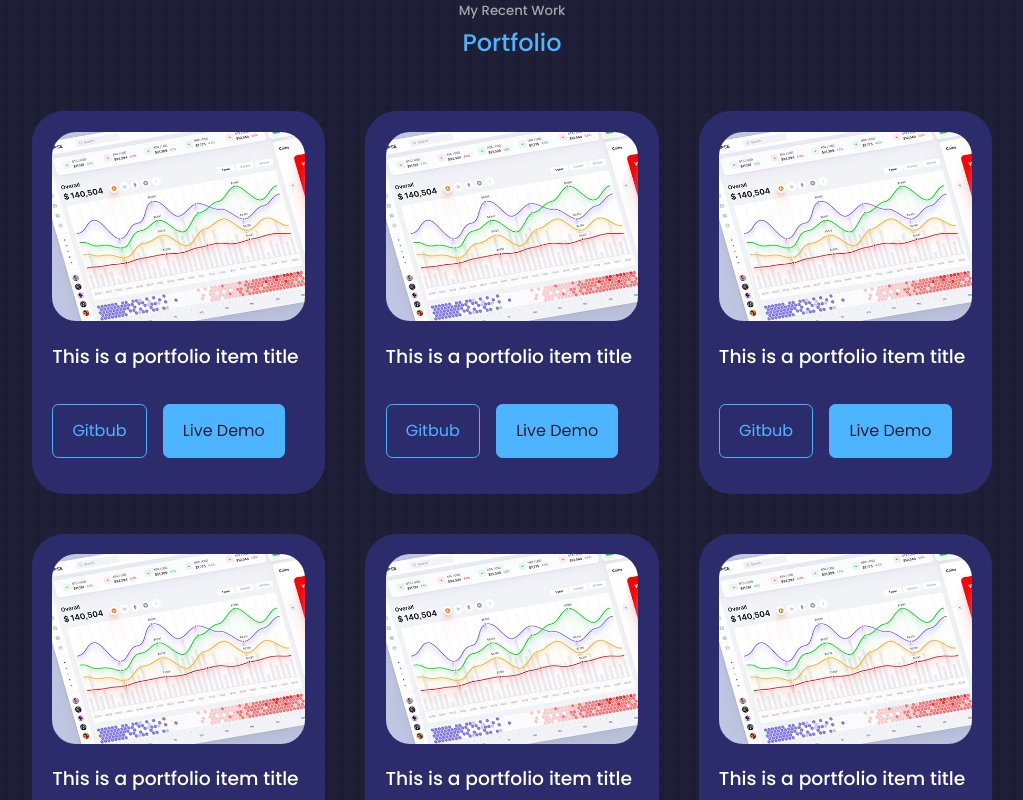
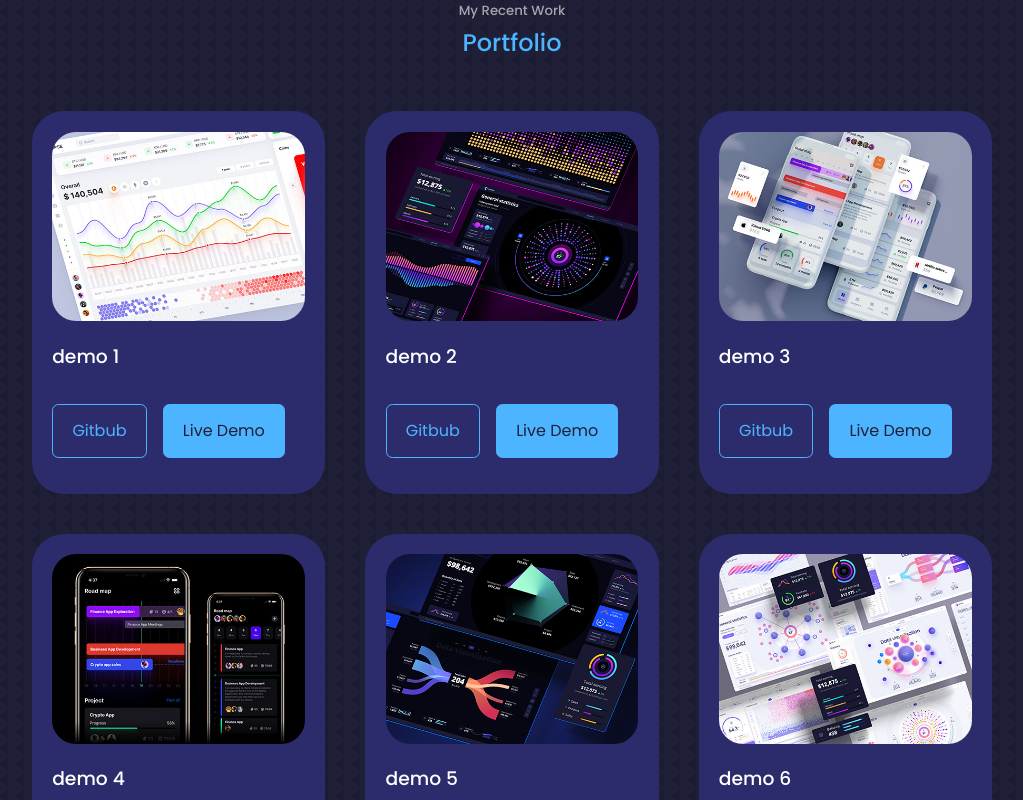
Before and after one commit to JMUT1/react-portfolio-website, a React (Create React App) app: page / in a window 1280 px wide. Shown: the part 2860-3660 px from the top of the page, without its empty margins (128-1151 px from the left). Built offline with nearby package versions, Linux system fonts and the light colour scheme.

Commit message:
portafolio is working, use the map method to get the information I place in the variable data

```diff
--- a/src/components/portafolio/portafolio.jsx
+++ b/src/components/portafolio/portafolio.jsx
@@ -7,6 +7,51 @@ import IMG4 from "../../assets/assets/portfolio4.jpg";
 import IMG5 from "../../assets/assets/portfolio5.png";
 import IMG6 from "../../assets/assets/portfolio6.jpg";
 
+const data = [
+  {
+    id: 1,
+    image: IMG1,
+    title: "demo 1",
+    github: "https://github.com",
+    demo: "https://dribbble.com/Alien__pixels",
+  },
+  {
+    id: 2,
+    image: IMG2,
+    title: "demo 2",
+    github: "https://github.com",
+    demo: "https://dribbble.com/Alien__pixels",
+  },
+  {
+    id: 3,
+    image: IMG3,
+    title: "demo 3",
+    github: "https://github.com",
+    demo: "https://dribbble.com/Alien__pixels",
+  },
+  {
+    id: 4,
+    image: IMG4,
+    title: "demo 4",
+    github: "https://github.com",
+    demo: "https://dribbble.com/Alien__pixels",
+  },
+  {
+    id: 5,
+    image: IMG5,
+    title: "demo 5",
+    github: "https://github.com",
+    demo: "https://dribbble.com/Alien__pixels",
+  },
+  {
+    id: 6,
+    image: IMG6,
+    title: "demo 6",
+    github: "https://github.com",
+    demo: "https://dribbble.com/Alien__pixels",
+  },
+];
+
 function Portafolio() {
   return (
     <section id="portafolio">
@@ -14,17 +59,19 @@ function Portafolio() {
       <h2> Portfolio</h2>
 
       <div className="container portfolio__container">
-        <article className="portfolio__item">
+        {data.map(({ id, image, title, github, demo }) => {
+          return (
+            <article key={id} className="portfolio__item">
               <div className="portfolio__item-image">
-            <img src={IMG1} alt="" />
+                <img src={image} alt="" />
               </div>
-          <h3>This is a portfolio item title</h3>
+              <h3>{title}</h3>
               <div className="portfolio__item-cta">
-            <a href="https://github.com" className="btn">
+                <a href={github} className="btn">
                   Gitbub
                 </a>
                 <a
-              href="https://dribbble.com/Alien__pixels"
+                  href={demo}
                   className="btn btn-primary"
                   target="_blank"
                   rel="noreferrer"
@@ -33,101 +80,8 @@ function Portafolio() {
                 </a>
               </div>
             </article>
-        <article className="portfolio__item">
-          <div className="portfolio__item-image">
-            <img src={IMG1} alt="" />
-          </div>
-          <h3>This is a portfolio item title</h3>
-          <div className="portfolio__item-cta">
-            <a href="https://github.com" className="btn">
-              Gitbub
-            </a>
-            <a
-              href="https://dribbble.com/Alien__pixels"
-              className="btn btn-primary"
-              target="_blank"
-              rel="noreferrer"
-            >
-              Live Demo
-            </a>
-          </div>
-        </article>
-        <article className="portfolio__item">
-          <div className="portfolio__item-image">
-            <img src={IMG1} alt="" />
-          </div>
-          <h3>This is a portfolio item title</h3>
-          <div className="portfolio__item-cta">
-            <a href="https://github.com" className="btn">
-              Gitbub
-            </a>
-            <a
-              href="https://dribbble.com/Alien__pixels"
-              className="btn btn-primary"
-              target="_blank"
-              rel="noreferrer"
-            >
-              Live Demo
-            </a>
-          </div>
-        </article>
-        <article className="portfolio__item">
-          <div className="portfolio__item-image">
-            <img src={IMG1} alt="" />
-          </div>
-          <h3>This is a portfolio item title</h3>
-          <div className="portfolio__item-cta">
-            <a href="https://github.com" className="btn">
-              Gitbub
-            </a>
-            <a
-              href="https://dribbble.com/Alien__pixels"
-              className="btn btn-primary"
-              target="_blank"
-              rel="noreferrer"
-            >
-              Live Demo
-            </a>
-          </div>
-        </article>
-        <article className="portfolio__item">
-          <div className="portfolio__item-image">
-            <img src={IMG1} alt="" />
-          </div>
-          <h3>This is a portfolio item title</h3>
-          <div className="portfolio__item-cta">
-            <a href="https://github.com" className="btn">
-              Gitbub
-            </a>
-            <a
-              href="https://dribbble.com/Alien__pixels"
-              className="btn btn-primary"
-              target="_blank"
-              rel="noreferrer"
-            >
-              Live Demo
-            </a>
-          </div>
-        </article>
-        <article className="portfolio__item">
-          <div className="portfolio__item-image">
-            <img src={IMG1} alt="" />
-          </div>
-          <h3>This is a portfolio item title</h3>
-          <div className="portfolio__item-cta">
-            <a href="https://github.com" className="btn">
-              Gitbub
-            </a>
-            <a
-              href="https://dribbble.com/Alien__pixels"
-              className="btn btn-primary"
-              target="_blank"
-              rel="noreferrer"
-            >
-              Live Demo
-            </a>
-          </div>
-        </article>
+          );
+        })}
       </div>
     </section>
   );
```
Lines whose indentation alone changed are shown as unchanged.
